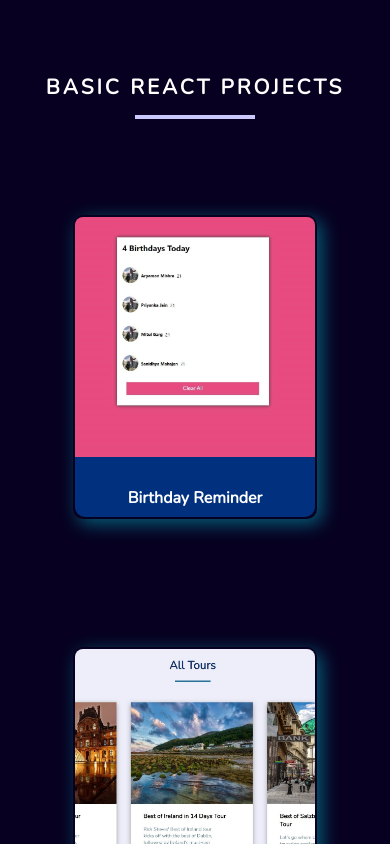
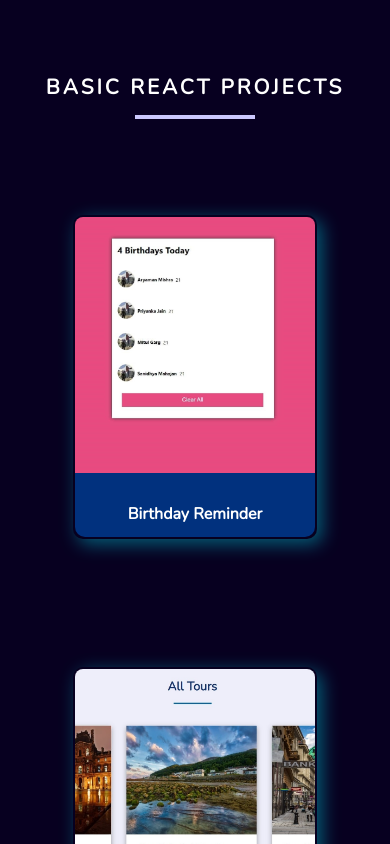
Before and after one commit to AryamanMishra/Basic-React-Projects, a React (Create React App) app: page / in a window 390 px wide. Shown: the top 844 px of the page. Built offline with nearby package versions, Linux system fonts and the light colour scheme.

Commit message:
minor update

```diff
--- a/src/index.css
+++ b/src/index.css
@@ -130,7 +130,7 @@ body {
 	}
 	.single-item {
 		width: 240px;
-		height: 300px;
+		height: 320px;
 	}
 
 }
```
